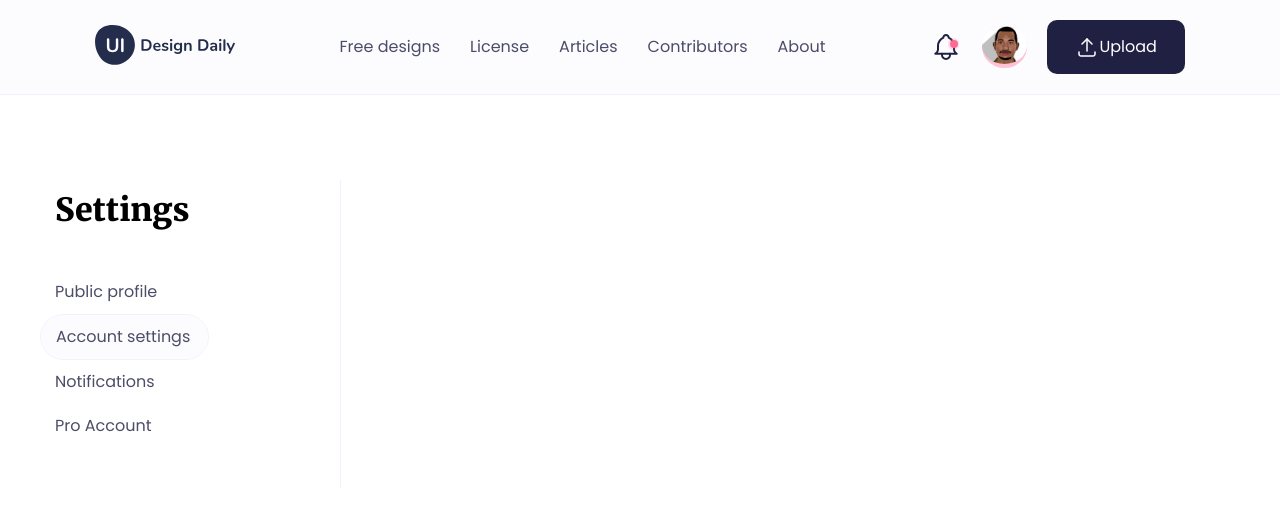
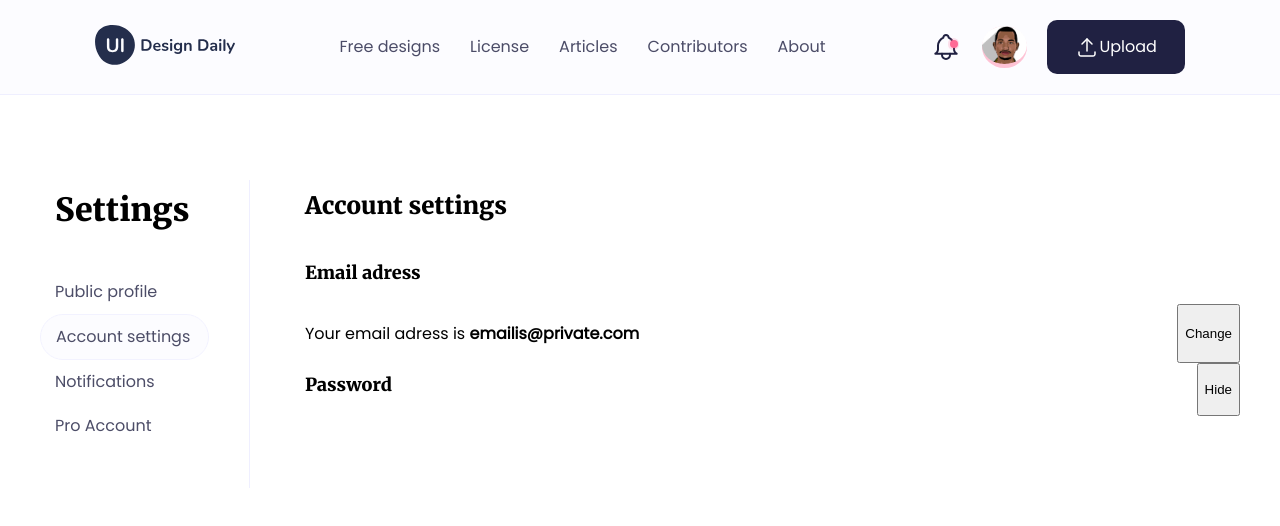
Before and after one commit to RickyMadava/react-with-mr-odon, a React (Create React App) app: page / in a window 1280 px wide. Shown: the top 526 px of the page. Built offline with nearby package versions, Linux system fonts and the light colour scheme.

Commit message:
Intégration de la Main content partie 1

```diff
--- a/package.json
+++ b/package.json
@@ -8,6 +8,7 @@
     "@testing-library/user-event": "^13.5.0",
     "react": "^18.2.0",
     "react-dom": "^18.2.0",
+    "react-router-dom": "^6.8.1",
     "react-scripts": "5.0.1",
     "web-vitals": "^2.1.4"
   },
--- a/src/App.css
+++ b/src/App.css
@@ -87,6 +87,7 @@
 
 .content-wrapper {
   margin-top: 85px;
+  display: flex;
 }
 .sidebar-left {
   max-width: 260px;
@@ -106,10 +107,17 @@
 }
 .heading-level-two {
   font-family: 'Merriweather';
-  padding: 10px 15px 40px 15px;
+  padding: 10px 15px 30px 15px;
   font-style: normal;
   font-weight: 500;
-  font-size: 28px;
+  font-size: 24px;
+}
+.heading-level-three {
+  font-family: 'Merriweather';
+  padding: 10px 15px 20px 15px;
+  font-style: normal;
+  font-weight: 500;
+  font-size: 18px;
 }
 .main-menu-btn-active {
   font-family: 'Poppins', 'Merriweather';
@@ -125,3 +133,21 @@
   border-radius: 32px;
   width: 137px;
 }
+.main-content {
+  font-family: 'Poppins';
+  width: 100%;
+  padding: 0 40px;
+}
+.main-content p {
+  padding-left: 15px;
+}
+.one-line {
+  display: flex;
+  justify-content: space-between;
+}
+.one-line span {
+  font-family: 'Poppins';
+  font-style: bold;
+  font-weight: 900;
+  line-height: 27px;
+}
--- a/src/App.js
+++ b/src/App.js
@@ -1,6 +1,8 @@
 import "./App.css";
 import { avatar, bell, logo, upload } from "./assets/svg";
 import HeadingOne from "./components/header/HeadingOne";
+import HeadingThree from "./components/header/HeadingThree";
+import HeadingTwo from "./components/header/HeadingTwo";
 import MainMenuBtn from "./components/navigation/MainMenuBtn";
 import MainMenuSidebarBtn from "./components/navigation/MainMenuSidebarBtn";
 function App() {
@@ -45,7 +47,24 @@ function App() {
           <MainMenuSidebarBtn text="Pro Account" />
         </div>
         {/* Main section */}
-        <div className="main-content"></div>
+        <div className="main-content">
+          <HeadingTwo title="Account settings" />
+          <div className="email-section">
+            <HeadingThree title="Email adress" />
+            <div className="one-line">
+              <p>
+                Your email adress is <span>emailis@private.com</span>
+              </p>
+              <button>Change</button>
+            </div>
+          </div>
+          <div className="pwd-section">
+            <div className="one-line">
+              <HeadingThree title="Password" />
+              <button>Hide</button>
+            </div>
+          </div>
+        </div>
       </div>
     </div>
   );
--- /dev/null
+++ b/src/components/header/HeadingThree.jsx
@@ -0,0 +1,5 @@
+import React from 'react'
+
+export default function HeadingThree({ title }) {
+  return <div className="heading-level-three">{title}</div>
+}
```
Also changed, not shown: 1 other file (tests, documents, lock files or other folders).
